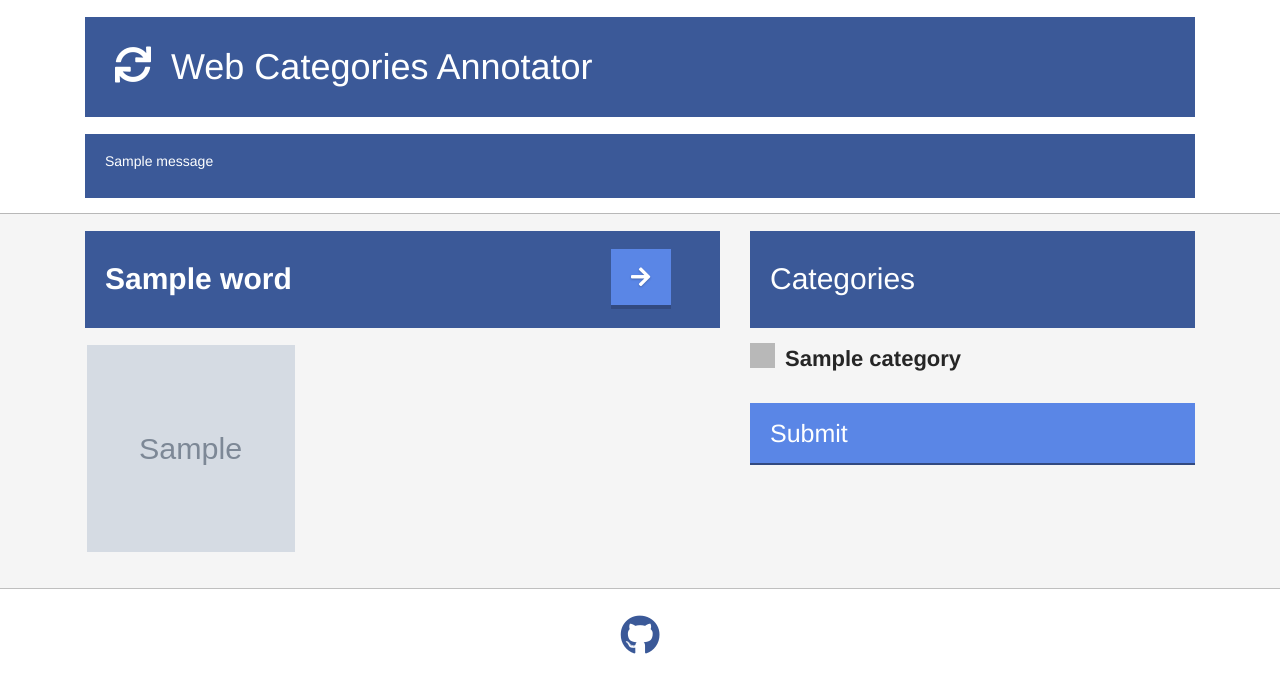
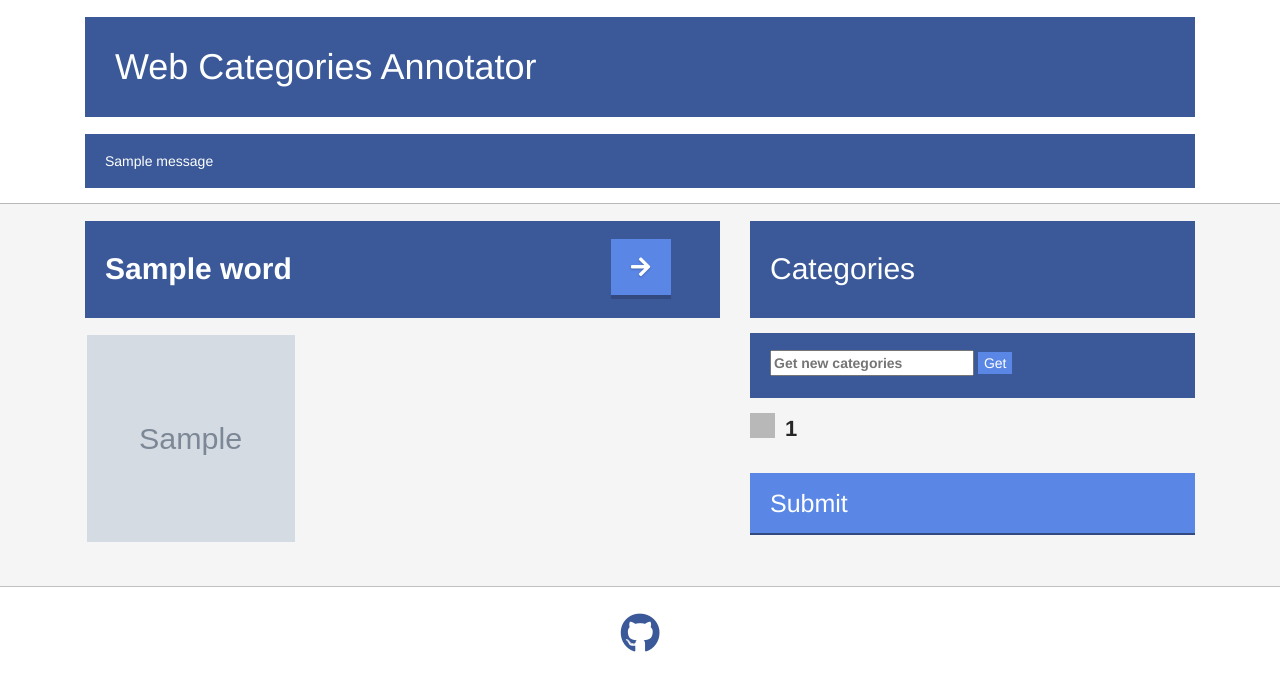
Before and after one commit to 1ncend1ary/wca, a Flask app: template web/templates/index.html in a window 1280 px wide. Shown: the top 693 px of the page. Run offline with Flask 2, Linux system fonts and the light colour scheme; the template is opened without the code that fills it: most values are stand-ins (such as "Sample title", 1, 10 or a date in 2020); grey boxes marked "Sample" are stand-in pictures; one stand-in notice (Sample message) is shown; some libraries are stand-ins or nearby versions.

Commit message:
Update animation and markup

```diff
--- a/web/static/css/buttons.css
+++ b/web/static/css/buttons.css
@@ -66,7 +66,8 @@ button:active {
 
 /* Add animated loading icon. */
 #load-icon {
-    animation: rotation 4s infinite linear;
+    margin-right: 2rem;
+    animation: rotation 2s infinite linear;
 }
 
 @keyframes rotation {
--- a/web/templates/index.html
+++ b/web/templates/index.html
@@ -1,5 +1,23 @@
 {% extends "template.html" %}
 {% block content %}
+    {% with messages = get_flashed_messages() %}
+        {% if messages %}
+            <div class="container">
+                <div class="col-lg-12 col-md-12 col-sm-12">
+                    <div class="subtitle">
+                        <div>
+                            {% if messages %}
+                                {% for message in messages %}
+                                    <p style="margin: 0">{{ message }}</p>
+                                {% endfor %}
+                            {% endif %}
+                        </div>
+                    </div>
+                </div>
+            </div>
+        {% endif %}
+    {% endwith %}
+
     <main>
         <div class="container">
             <div class="left col-lg-7 col-md-7 col-sm-12">
@@ -7,63 +25,120 @@
                     <h2 class="categories-list">
                         {% for word in words %}{{ word }}<br/>{% endfor %}
                     </h2>
-                    <button class="btn-green btn-refresh" onClick="window.location.reload();">
+                    <button class="btn-green btn-refresh" onClick="reloadAsGet();">
+                        {#                        #}
                         <i class="fas fa-arrow-right"></i>
                     </button>
                 </div>
                 <div class="scrollable-area">
                     {% for v in images %}
                         <div class="imege__square text-white" style="display: none">
-                            <a href="{{ v }}" class="image-popup">
+                            {#                            <a href="{{ v }}" class="image-popup">#}
+
+                            <a data-fancybox="gallery" href="{{ v }}">
                                 <img class="image" src="{{ v }}" alt="Image"
                                      style="display: none"
                                      onload="this.style.display='initial'; this.parentNode.parentNode.style.display='initial'"
-                                     onerror="this.style.display='none'; this.parentNode.parentNode.style.display='none'"/>
+                                     onerror="removeElement(this);"/>
                                 {#                                <img class="image lazy" data-src="{{ v }}" alt="Image"/>#}
+
                             </a>
                         </div>
                     {% endfor %}
                 </div>
             </div>
 
-            <form method="POST" action="/">
-                <input name="category_id" value="{{ category_id }}" type="hidden"/>
             <div class="right col-lg-5 col-md-5 col-sm-12">
                 <div class="subtitle">
                     <h2 class="category-header">Categories<br/></h2>
                 </div>
+
+                <div class="subtitle">
+
+                    <form method="POST" action="/">
+                        <input type="hidden" name="type" value="add_category"/>
+
+                        <input name="words" value="{{ words }}" type="hidden"/>
+                        <input name="category_id" value="{{ category_id }}" type="hidden"/>
+                        <input name="images" value="{{ images }}" type="hidden"/>
+                        <input name="categories" value="{{ categories }}" type="hidden"/>
+
+                        <label>
+                            <input style="color: black" class="text" name="text" type="text" value=""
+                                   placeholder="Get new categories">
+                        </label>
+                        <input style="background: var(--main-elements-color); border: none" id="submit-add-category"
+                               type="submit" value="Get"/>
+                    </form>
+
+                </div>
+
+
+                <form method="POST" action="/">
+                    <input type="hidden" name="type" value="submit_categories"/>
+
+                    <input name="category_id" value="{{ category_id }}" type="hidden"/>
+
                     <div class="checkbox-list scrollable-area">
                         {% for category in categories %}
-                            <label class="checkbox-container">{{ category }}
-                                <input class="checkbox" name="checkbox" type="checkbox" value="{{ category }}">
+                            <label class="checkbox-container">
+                                <details>
+                                    <summary>{{ category[0] }}</summary>
+                                    <p>{{ category[1] }}</p>
+                                </details>
+
+                                <input class="checkbox" name="checkbox" type="checkbox" value="{{ category[0] }}">
                                 <span class="check-mark"></span>
                             </label>
                         {% endfor %}
                     </div>
                     <input id="mybutton" class="btn-green btn-submit" type="submit">
+                </form>
+
             </div>
-            </form>
+
         </div>
     </main>
 
+    {#    <script>#}
+    {#        $(document).ready(function () {#}
+    {#            $('.image-popup').magnificPopup({#}
+    {#                type: 'image',#}
+    {#                gallery: {#}
+    {#                    enabled: true,#}
+    {#                    arrowMarkup: '<button style="display: none"></button>'#}
+    {#                },#}
+    {#                zoom: {#}
+    {#                    enabled: true,#}
+    {#                    duration: 300,#}
+    {#                    easing: 'ease-in-out',#}
+    {#                    opener: function (openerElement) {#}
+    {#                        return openerElement.is('img') ? openerElement : openerElement.find('img');#}
+    {#                    }#}
+    {#                }#}
+    {#            });#}
+    {#        })#}
+    {#    </script>#}
+
     <script>
-        $(document).ready(function () {
-            $('.image-popup').magnificPopup({
-                type: 'image',
-                gallery: {
-                    enabled: true,
-                    arrowMarkup: '<button style="display: none"></button>'
-                },
-                zoom: {
-                    enabled: true,
-                    duration: 300,
-                    easing: 'ease-in-out',
-                    opener: function (openerElement) {
-                        return openerElement.is('img') ? openerElement : openerElement.find('img');
+        function reloadAsGet() {
+            let loc = window.location;
+            window.location = loc.protocol + '//' + loc.host + loc.pathname + loc.search;
         }
+    </script>
+
+    <script>
+        function removeElement(element) {
+            // Removes an element from the document
+            console.log('called!');
+            {#let element = document.getElementById(elementId);#}
+            {#console.log(element.parentNode);#}
+
+            let toDelete = element.parentNode.parentNode;
+
+            console.log(toDelete);
+            toDelete.parentNode.removeChild(toDelete);
         }
-            });
-        })
     </script>
 
     <script>
--- a/web/templates/template.html
+++ b/web/templates/template.html
@@ -24,6 +24,12 @@
     {# Magnific popup jquery plugin #}
     <script type="text/javascript" src="../static/js/jquery.1.7.1.min.js"></script>
     <script type="text/javascript" src="../static/js/jquery-magnific-popup.min.js"></script>
+
+    {# FancyBox image gallery #}
+    <script src="https://cdn.jsdelivr.net/npm/jquery@3.5.1/dist/jquery.min.js"></script>
+
+    <link rel="stylesheet" href="https://cdn.jsdelivr.net/gh/fancyapps/fancybox@3.5.7/dist/jquery.fancybox.min.css"/>
+    <script src="https://cdn.jsdelivr.net/gh/fancyapps/fancybox@3.5.7/dist/jquery.fancybox.min.js"></script>
 </head>
 <body>
 <header style="border-bottom: none">
@@ -32,27 +38,13 @@
 
             <h1 class="title" id="fixedHeader">
                 <i id="load-icon" class="fas fa-sync"></i>
-                <span style="margin-left: 2rem">
+                <span>
                     Web Categories Annotator
                 </span>
             </h1>
         </div>
     </div>
 </header>
-
-<div class="container">
-    <div class="col-lg-12 col-md-12 col-sm-12">
-        <div class="subtitle">
-            {% with messages = get_flashed_messages() %}
-                {% if messages %}
-                    {% for message in messages %}
-                        <p>{{ message }}</p>
-                    {% endfor %}
-                {% endif %}
-            {% endwith %}
-        </div>
-    </div>
-</div>
 
 {% block content %}
 {% endblock %}
@@ -71,7 +63,7 @@
 <script>
     window.addEventListener('load', function () {
         {#alert("It's loaded!");#}
-        document.getElementById('load-icon').style.animation = 'rotation 4s linear';
+        document.getElementById('load-icon').style.display = 'none';
     })
 </script>
 </body>
```
Lines whose indentation alone changed are shown as unchanged.
